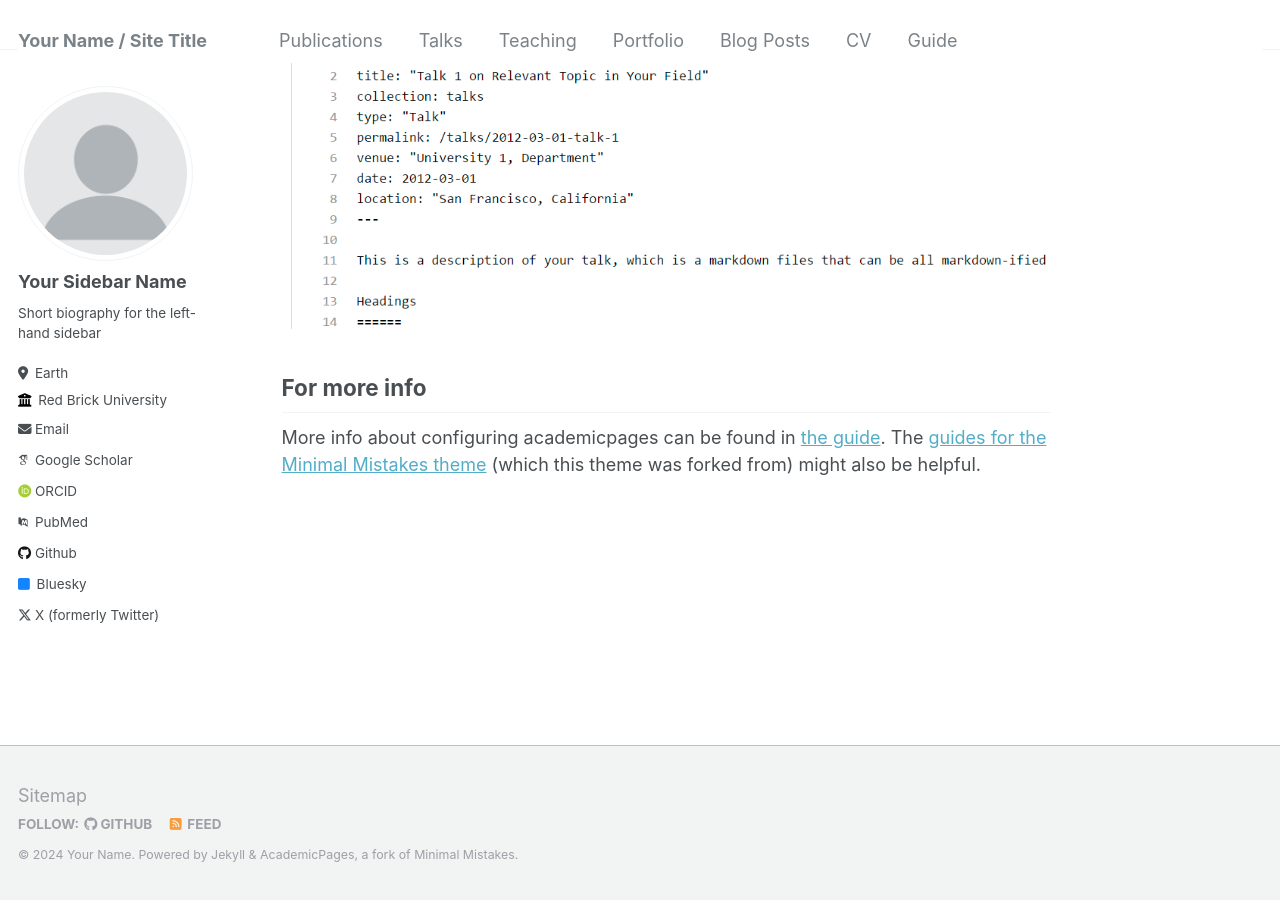
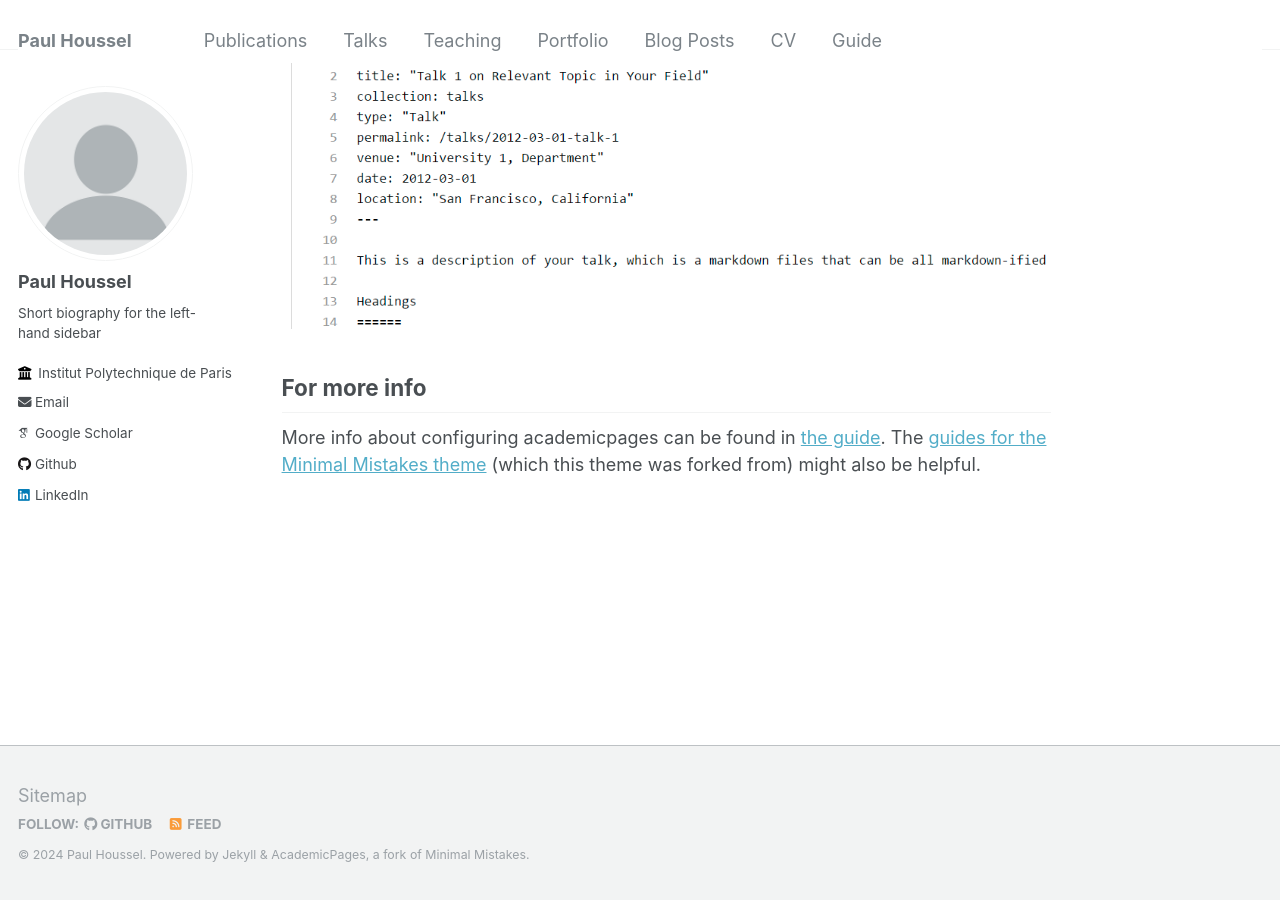
Before and after one commit to jetlime/Personal-Website, a Jekyll site: the page built from _pages/about.md, in a window 1280 px wide and 900 px high, scrolled down 2640 px. Built offline with Jekyll 4.4.1, drawn with Linux system fonts in a browser that asks for light colours; some web fonts are replaced; part of the change alters nothing that is shown.

Commit message:
bootstrap site and include google verification site

```diff
--- a/_config.yml
+++ b/_config.yml
@@ -8,11 +8,11 @@
 
 # Basic Site Settings
 locale                   : "en-US"
-title                    : "Your Name / Site Title"
+title                    : "Paul Houssel"
 title_separator          : "-"
-name                     : &name "Your Name"
+name                     : &name "Paul Houssel"
 description              : &description "personal description"
-url                      : https://academicpages.github.io # the base hostname & protocol for your site e.g. "https://mmistakes.github.io"
+url                      : http://houssel.fr # the base hostname & protocol for your site e.g. "https://mmistakes.github.io"
 baseurl                  : "" # the subpath of your site, e.g. "/blog"
 repository               : "academicpages/academicpages.github.io"
 
@@ -22,60 +22,23 @@ repository               : "academicpages/academicpages.github.io"
 author:
   # Biographic information
   avatar           : "profile.png"
-  name             : "Your Sidebar Name"
-  pronouns         : # example: "she/her"
+  name             : "Paul Houssel"
   bio              : "Short biography for the left-hand sidebar"
-  location         : "Earth"
-  employer         : "Red Brick University"
-  uri              : # URL
-  email            : "none@example.org"
+  employer         : "Institut Polytechnique de Paris"
+  email            : "paul.houssel@ip-paris.fr"
 
   # Academic websites
-  arxiv            : # URL - Update with the correct link to your profile
-  googlescholar    : "https://scholar.google.com/citations?user=PS_CX0AAAAAJ"
-  impactstory      : # URL
-  orcid            : "http://orcid.org/yourorcidurl"
-  pubmed           : "https://www.ncbi.nlm.nih.gov/pubmed/?term=john+snow"
-  researchgate     : # URL
+  googlescholar    : "https://scholar.google.com/citations?user=J84j3R8AAAAJ&hl=en"
 
   # Repositories and software development
-  bitbucket        : # Username - Update with your username on the site
-  codepen          : # Username
-  dribbble         : # Username
-  github           : "academicpages"
-  kaggle           : # Username
-  stackoverflow    : # User number or user number and name (i.e., use "1" or "1/jeff-atwood")
+  github           : "jetlime"
 
   # Social media
-  bluesky          : "bsky.app" # Replace this with you Bluesky username
-  facebook         : # Username
-  flickr           : # Username
-  foursquare       : # Username
-  goodreads        : # Username
-  google_plus      : # Username
-  keybase          : # Username
-  instagram        : # Username
-  lastfm           : # Username
-  linkedin         : # Username
-  mastodon         : # URL
-  medium           : # URL
-  pinterest        : # Username
-  soundcloud       : # Username
-  steam            : # Username
-  telegram         : # URL
-  tumblr           : # Username
-  twitter          : "UniofOxford"  # Replace this with your X / Twitter handle
-  vine             : # Username
-  weibo            : # Username
-  wikipedia        : # Username
-  xing             : # Username
-  youtube          : # Username
-  zhihu            : # URL
+  linkedin         : "paulhl"
 
 
 # Site Settings
-teaser                   :  # filename of teaser fallback teaser image placed in /images/, .e.g. "500x300.png"
-breadcrumbs              : false # true, false (default)
+breadcrumbs              : true
 words_per_minute         : 160
 future                   : true
 read_more                : "disabled" # if enabled, adds "Read more" links to excerpts
@@ -112,7 +75,7 @@ atom_feed:
 
 
 # SEO Related
-google_site_verification :
+google_site_verification : "google-site-verification=4gcZ5Hzd_osg-rLla_KT3STOH3_XUbHxDD4lDGeDq6E"
 bing_site_verification   :
 alexa_site_verification  :
 yandex_site_verification :
```
